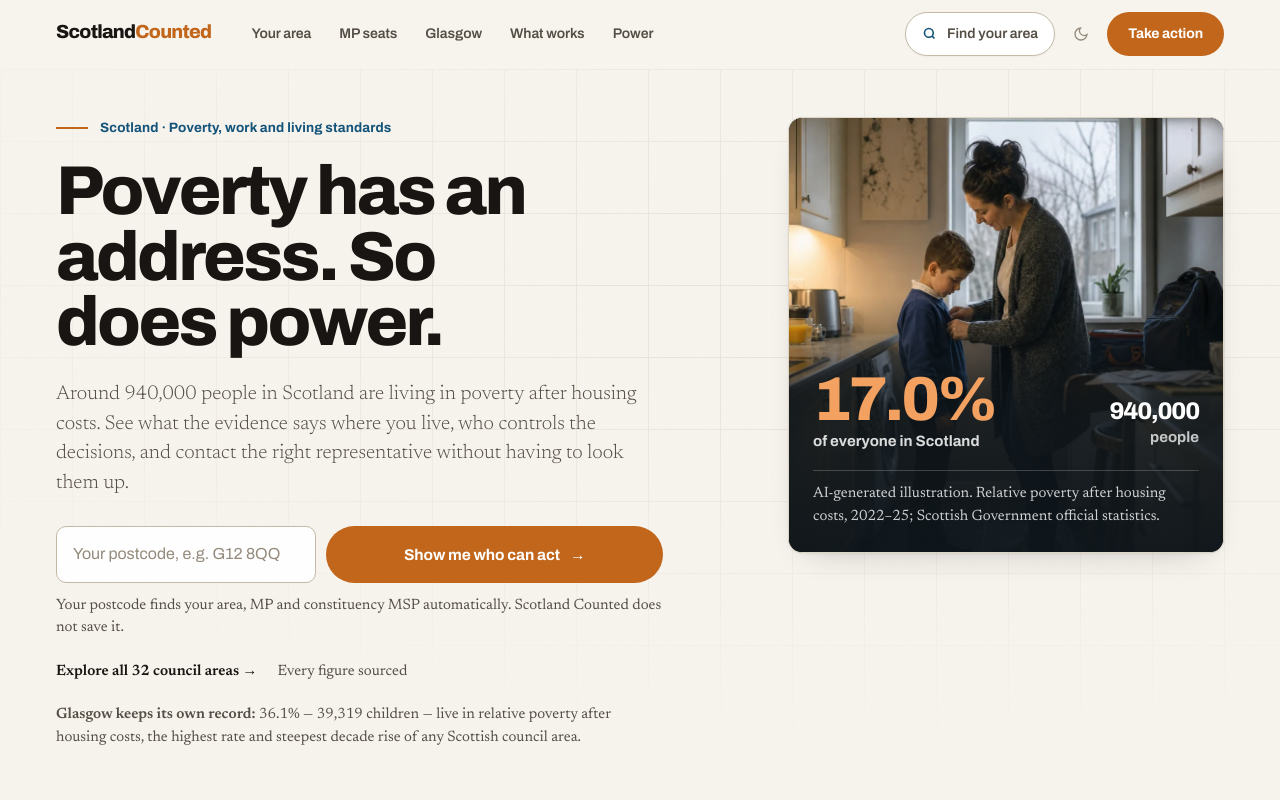
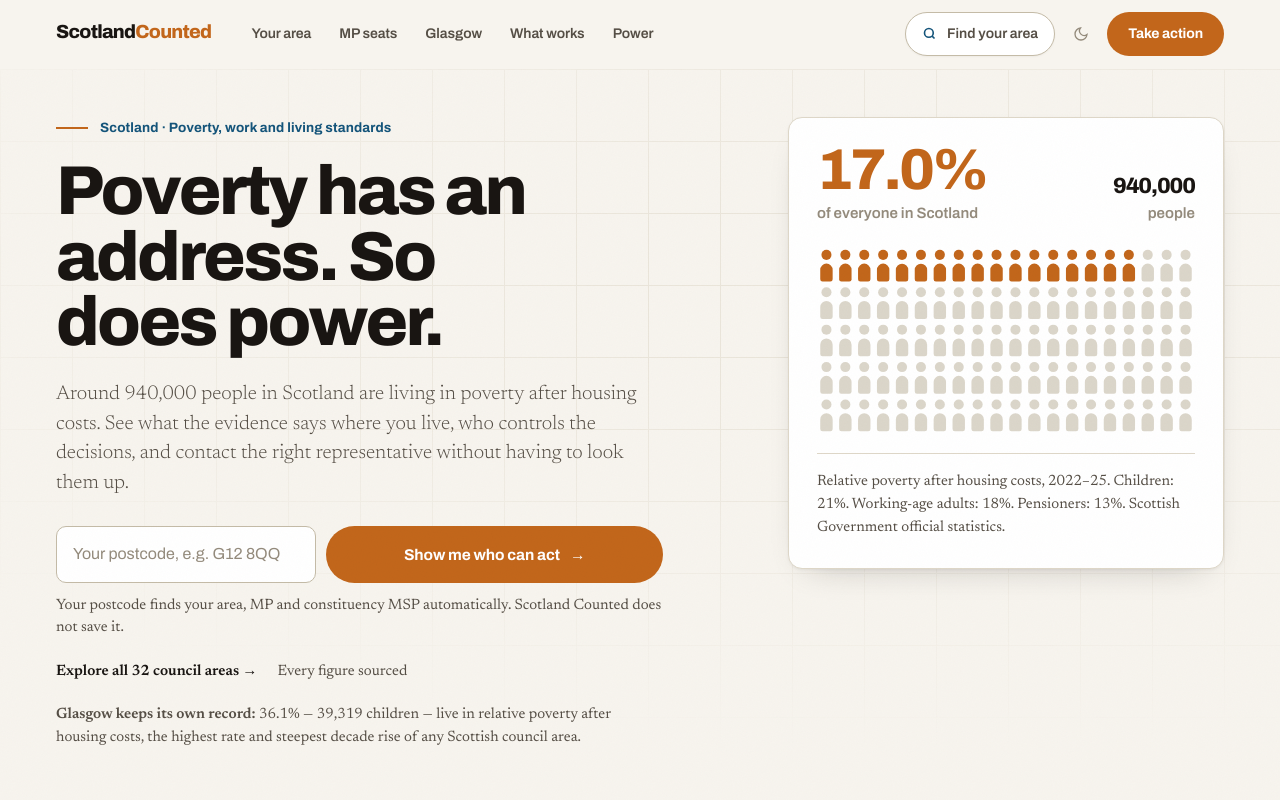
Before and after one commit to GraemeVIP/scotland-counted, a Next.js app: page / in a window 1280 px wide. Shown: the top 800 px of the page. Built offline with nearby package versions, Linux system fonts and the light colour scheme.

Commit message:
Restore the stronger hero graphic

```diff
--- a/src/app/(site)/Hero.tsx
+++ b/src/app/(site)/Hero.tsx
@@ -1,9 +1,8 @@
 "use client";
 
-import Image from "next/image";
 import Link from "next/link";
 import { useEffect, useState } from "react";
-import { CountUp } from "@/components/Motion";
+import { CountUp, Pictogram } from "@/components/Motion";
 import PostcodeStart from "@/components/PostcodeStart";
 
 /**
@@ -86,46 +85,37 @@ export default function Hero() {
             </p>
           </div>
 
-          {/* ---- The people behind the proportion ---- */}
+          {/* ---- The proportion, drawn ---- */}
           <div className="lg:pl-6 lg:justify-self-end w-full max-w-[460px] mx-auto lg:mx-0">
             <div
-              className="relative aspect-[4/3] overflow-hidden rounded-[var(--r-m)] border border-[var(--rule)] bg-[var(--deep)] scale-in sm:aspect-[5/4] lg:aspect-square"
+              className="rounded-[var(--r-m)] bg-[var(--surface)] border border-[var(--rule)] p-6 sm:p-7 scale-in"
               style={{ boxShadow: "var(--shadow-2)", animationDelay: "300ms" }}
             >
-              <Image
-                src="/images/editorial/scotland-school-morning.webp"
-                alt="An illustrated parent helping a child get ready for school in an ordinary Scottish kitchen."
-                fill
-                priority
-                sizes="(min-width: 1024px) 460px, (min-width: 640px) 70vw, calc(100vw - 40px)"
-                className="object-cover object-center"
-              />
-              <div
-                className="absolute inset-x-0 bottom-0 px-5 pb-5 pt-20 text-white sm:px-6 sm:pb-6"
-                style={{
-                  background:
-                    "linear-gradient(to top, rgba(15, 22, 27, 0.96) 0%, rgba(15, 22, 27, 0.78) 58%, transparent 100%)",
-                }}
-              >
-                <div className="flex items-end justify-between gap-5">
+              <div className="flex items-end justify-between gap-6 mb-5">
                 <div>
-                    <div className="figure-num text-[clamp(46px,5vw,62px)] text-[#f4a261]">
+                  <div className="figure-num text-[clamp(44px,4.5vw,64px)] text-[var(--action)]">
                     <CountUp value={17} suffix="%" />
                   </div>
-                    <p className="ui mt-1 text-[15px] font-[650] text-white/85">
+                  <p className="ui text-[15px] font-[600] text-[var(--muted)] mt-2">
                     of everyone in Scotland
                   </p>
                 </div>
-                  <div className="pb-1 text-right">
-                    <div className="figure-num text-[24px] text-white">940,000</div>
-                    <p className="ui mt-1 text-[15px] font-[650] text-white/75">people</p>
+                <div className="text-right">
+                  <div className="figure-num text-[22px] text-[var(--ink)]">940,000</div>
+                  <p className="ui text-[15px] font-[600] text-[var(--muted)] mt-1.5">people</p>
                 </div>
               </div>
-                <p className="mt-4 border-t border-white/20 pt-3 text-[15px] leading-[1.5] text-white/80">
-                  AI-generated illustration. Relative poverty after housing costs, 2022–25;
-                  Scottish Government official statistics.
+
+              <Pictogram
+                filled={17}
+                columns={20}
+                label="A hundred figures representing Scotland's population. Seventeen are highlighted, showing the share living in relative poverty after housing costs in 2022 to 2025."
+              />
+
+              <p className="mt-5 pt-4 border-t border-[var(--rule)] text-[15px] leading-[1.55] text-[var(--ink-2)]">
+                Relative poverty after housing costs, 2022–25. Children: 21%. Working-age adults:
+                18%. Pensioners: 13%. Scottish Government official statistics.
               </p>
-              </div>
             </div>
           </div>
         </div>
```
Also changed, not shown: public/images/editorial/scotland-school-morning.webp (deleted). Lines whose indentation alone changed are shown as unchanged.
